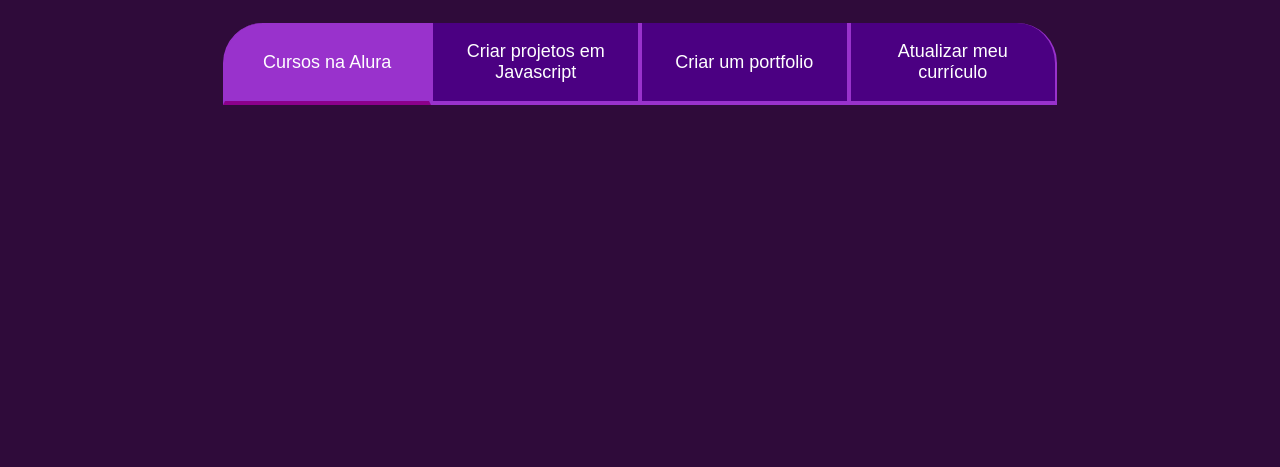
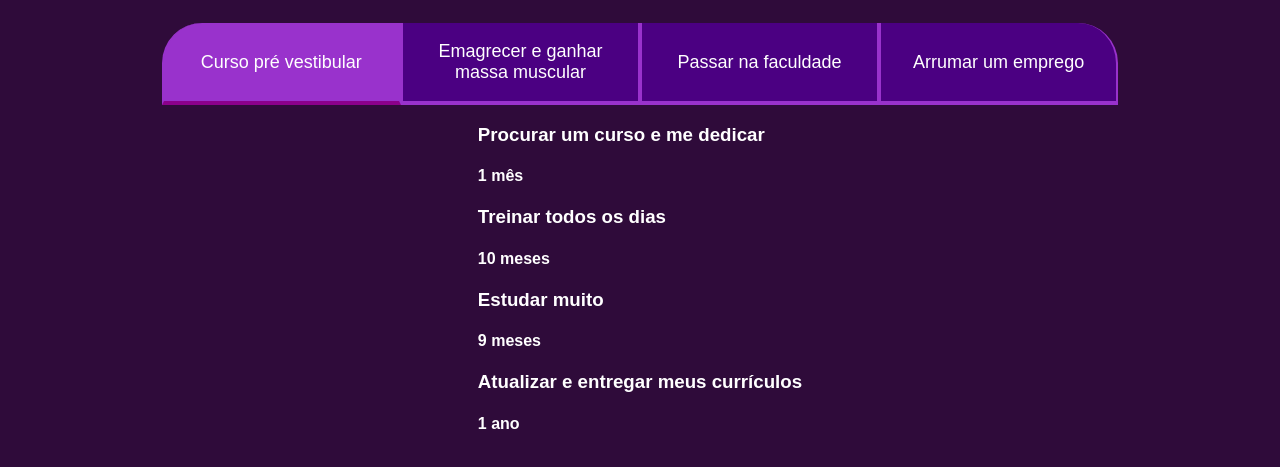
Before and after one commit to anacaroline2023/javascript-projeto-de-vida, a plain HTML site: page index.html in a window 1280 px wide. Shown: the part 75-542 px from the top of the page. Drawn offline with Linux system fonts and the light colour scheme.

Commit message:
Update index.html

```diff
--- a/index.html
+++ b/index.html
@@ -1,19 +1,41 @@
 <!DOCTYPE html>
 <html lang="pt-br">
+
 <head>
     <meta charset="UTF-8">
     <meta name="viewport" content="width=device-width, initial-scale=1.0">
     <title>Meus objetivos do ano</title>
     <link rel="stylesheet" href="style.css">
 </head>
+
 <body>
     <section class="conteudo-principal">
         <h2 class="titulo-principal">Meus Objetivos do ano<span>_</span></h2>
         <div class="botoes">
-            <button class="botao ativo">Cursos na Alura</button>
-            <button class="botao">Criar projetos em Javascript</button>
-            <button class="botao">Criar um portfolio</button>
-            <button class="botao">Atualizar meu currículo</button>
+            <button class="botao ativo">Curso pré vestibular</button>
+            <button class="botao">Emagrecer e ganhar massa muscular</button>
+            <button class="botao">Passar na faculdade</button>
+            <button class="botao">Arrumar um emprego</button>
+        </div>
+        <div class="abas-textos">
+            <div class="aba-conteudo"></div>
+            <h3 class="aba-conteudo-titulo-prnicipal">Procurar um curso e me dedicar</h3>
+            <h4 class="aba-conteudo-titulo-secundario">1 mês</h4>
+            <div class="abas-textos">
+                <div class="aba-conteudo"></div>
+                <h3 class="aba-conteudo-titulo-prnicipal">Treinar todos os dias</h3>
+                <h4 class="aba-conteudo-titulo-secundario">10 meses</h4>
+            </div>
+            <div class="abas-textos">
+                <div class="aba-conteudo"></div>
+                <h3 class="aba-conteudo-titulo-prnicipal">Estudar muito</h3>
+                <h4 class="aba-conteudo-titulo-secundario">9 meses</h4>
+            </div>
+            <div class="abas-textos">
+                <div class="aba-conteudo"></div>
+                <h3 class="aba-conteudo-titulo-prnicipal">Atualizar e entregar meus currículos</h3>
+                <h4 class="aba-conteudo-titulo-secundario">1 ano</h4>
+            </div>
         </div>
     </section>
     <script src="main.js"></script>
```
